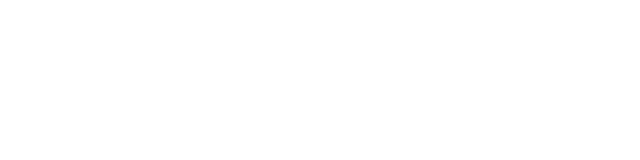
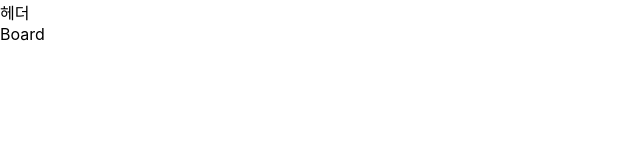
Before and after one commit to iam6ukk/qstudy_front, a React (Create React App) app: page /main in a window 1280 px wide. Before the commit this address had no page. Shown: the top 160 px of the page, without its empty margins (0-640 px from the left). Built offline with nearby package versions, Linux system fonts and the light colour scheme.

Commit message:
라우팅 추가

```diff
--- a/package.json
+++ b/package.json
@@ -12,6 +12,7 @@
     "react-dom": "^18.2.0",
     "react-router-dom": "^6.21.1",
     "react-scripts": "5.0.1",
+    "recoil": "^0.7.7",
     "styled-components": "^6.1.6",
     "web-vitals": "^2.1.4"
   },
--- a/src/App.js
+++ b/src/App.js
@@ -24,7 +24,7 @@ const App = () => {
       <Routes>
         <Route path="/login" element={<LoginPage/>}/>
         <Route path="/signup" element={<SignupPage/>}/>
-        <Route path="/" element={<MainPage/>}/>
+        <Route path="/main/*" element={<MainPage/>}/>
         </Routes>
       </BrowserRouter>
     </div>
--- a/src/components/github.js
+++ b/src/components/github.js
@@ -2,7 +2,7 @@ import styled from "styled-components";
 
 const GithubButton  = (props) => {
   const clientId = process.env.REACT_APP_GITHUB;
-  const redirectUrl = 'http://localhost:3000'
+  const redirectUrl = 'http://localhost:8080'
   const githubURL = `https://github.com/login/oauth/authorize?client_id=${clientId}&redirect_uri=${redirectUrl}`
   const handleLogin = ()=>{
       window.location.href = githubURL
--- /dev/null
+++ b/src/components/header.js
@@ -0,0 +1,9 @@
+const Header = () => {
+    return (
+        <div>
+            헤더
+        </div>
+    )
+}
+
+export default Header;
--- /dev/null
+++ b/src/pages/main/board.js
@@ -0,0 +1,9 @@
+const Board = () => {
+    return (
+        <div>
+            Board
+        </div>
+    )
+}
+
+export default Board;
--- a/src/pages/main/mainPage.js
+++ b/src/pages/main/mainPage.js
@@ -1,5 +1,7 @@
 import React, { useEffect } from "react";
-import { useNavigate } from "react-router-dom";
+import { BrowserRouter, Route, Routes, useNavigate } from "react-router-dom";
+import Header from "../../components/header";
+import Board from "./board";
 
 const MainPage = () => {
     const navigate = useNavigate();
@@ -11,7 +13,11 @@ const MainPage = () => {
 
     return (
         <div>
-            메인 페이지
+            <Header></Header>
+            <Routes>
+                <Route path="/" element={<Board/>}/>
+                <Route path="/board" element={<Board/>}/>
+            </Routes>
         </div>
     )
 }
```
Also changed, not shown: 1 other file (tests, documents, lock files or other folders).
